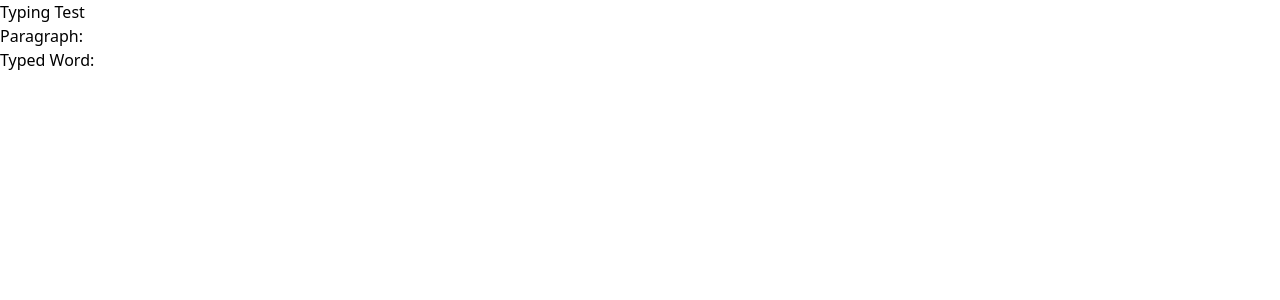
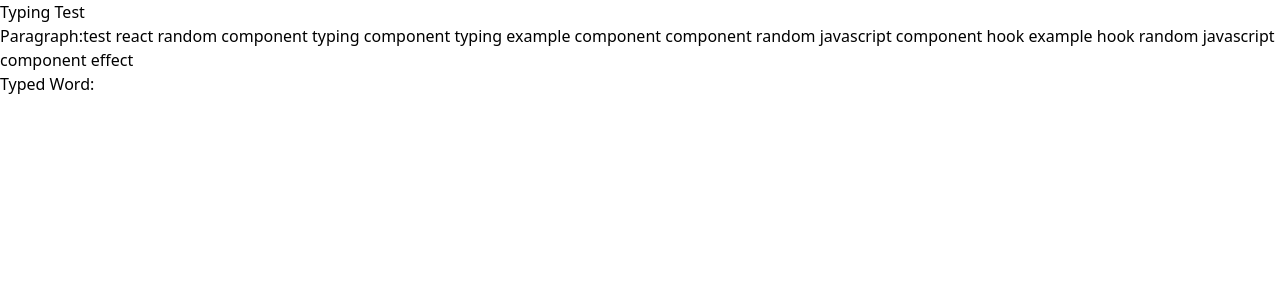
Before and after one commit to DimasZeava/Typing-Test-React, a React (Vite) app: page / in a window 1280 px wide. Shown: the top 300 px of the page. Built offline with nearby package versions, Linux system fonts and the light colour scheme.

Commit message:
feat: implement word validation and update state management in typing test

```diff
--- a/src/components/test.jsx
+++ b/src/components/test.jsx
@@ -24,6 +24,10 @@ const generateWords = (count) => {
 const Test = () => {
   const [state, dispatch] = useReducer(typingTestReducer, initialState);
 
+  useEffect(() => {
+    dispatch({ type: "START_TEST", payload: generateWords(20) });
+  }, []);
+
   // TIME FUNCTIONALITY
   // useEffect(() => {
   //   let interval = null;
@@ -39,10 +43,6 @@ const Test = () => {
   // }, [state.isActive, state.timer]);
 
   const handleKeyPress = (e) => {
-    if (!state.isActive) {
-      dispatch({ type: "START_TEST", payload: generateWords(20) });
-    }
-
     if (state.isActive || !state.isActive) {
       if (e.key === "Backspace") {
         dispatch({
@@ -50,14 +50,8 @@ const Test = () => {
           payload: state.typedWord.slice(0, -1),
         });
       } else if (e.key === " ") {
-          const typedWord = state.typedWord + e.key;
-          const word = state.word;
-          if (typedWord === word.substring(0, typedWord.length)) {
-            if (typedWord === word) {
-              dispatch({ type: "GENERATE_TEXT", payload: generateWords(20) });
-            }
-          }
-          dispatch({ type: "SET_TYPED_WORD", payload: typedWord });
+        e.preventDefault();
+        dispatch({ type: "VALIDATE_WORD" });
       } else if (/^[a-zA-Z]$/.test(e.key)) {
         dispatch({
           type: "SET_TYPED_WORD",
@@ -81,24 +75,53 @@ const Test = () => {
         {/* <h2 className="text-xl">Time: {state.timer}s</h2> */}
         <h2 className="text-xl">
           Paragraph:
-          {Array.from(state.word).map((char, index) => (
+          {state.word.split(' ').map((word, wordIndex) => (
+            <span key={wordIndex}>
+              {Array.from(word).map((char, charIndex) => (
                 <span
-              key={index}
+                  key={charIndex}
                   className={
-                state.typedWord[index] === char ? "text-black" : "text-gray-400"
+                    state.validatedWords[wordIndex] && state.validatedWords[wordIndex].isValid
+                      ? 'text-black'
+                      : state.currentWordIndex === wordIndex && state.typedWord[charIndex] === char
+                      ? 'text-black'
+                      : 'text-gray-400'
                   }
                 >
                   {char}
                 </span>
               ))}
+              {' '}
+            </span>
+          ))}
         </h2>
         <h2 className="text-xl mt-2">
           Typed Word:
+          {state.validatedWords.map((wordObj, index) => (
+            <span key={index}>
+              {Array.from(wordObj.word).map((char, charIndex) => (
+                <span
+                  key={charIndex}
+                  className={
+                    wordObj.isValid && state.word.split(' ')[index][charIndex] === char
+                      ? 'text-black'
+                      : 'text-red-500'
+                  }
+                >
+                  {char}
+                </span>
+              ))}
+              {' '}
+            </span>
+          ))}
           {Array.from(state.typedWord).map((char, index) => (
             <span
               key={index}
               className={
-                state.word[index] === char ? "text-black" : "text-red-500"
+                state.word.split(' ')[state.currentWordIndex] &&
+                state.word.split(' ')[state.currentWordIndex][index] === char
+                  ? 'text-black'
+                  : 'text-red-500'
               }
             >
               {char}
--- a/src/store/reducer.js
+++ b/src/store/reducer.js
@@ -3,6 +3,8 @@ const initialState = {
   word: "",
   typedWord: "",
   isActive: false,
+  validatedWords: [],
+  currentWordIndex: 0,
 };
 
 const typingTestReducer = (state, action) => {
@@ -14,12 +16,8 @@ const typingTestReducer = (state, action) => {
         // timer: state.isActive ? state.timer : 60,
         word: action.payload,
         typedWord: "",
-      };
-    case "GENERATE_TEXT":
-      return {
-        ...state,
-        word: action.payload,
-        typedWord: "",
+        validatedWords: [],
+        currentWordIndex: 0,
       };
     case "TICK":
       return {
@@ -37,6 +35,18 @@ const typingTestReducer = (state, action) => {
         word: action.payload,
         typedWord: "",
       };
+    case "VALIDATE_WORD" :
+      const currentWord = state.word[state.currentWordIndex];
+      const isValid = state.typedWord === currentWord;
+      return {
+        ...state,
+        validatedWords:[
+          ...state.validatedWords,
+          { word: state.typedWord, isValid },
+        ],
+        typedWord: "",
+        currentWordIndex: state.currentWordIndex + 1,
+      };
     case "STOP_TEST":
       return {
         ...state,
```
Lines whose indentation alone changed are shown as unchanged.
